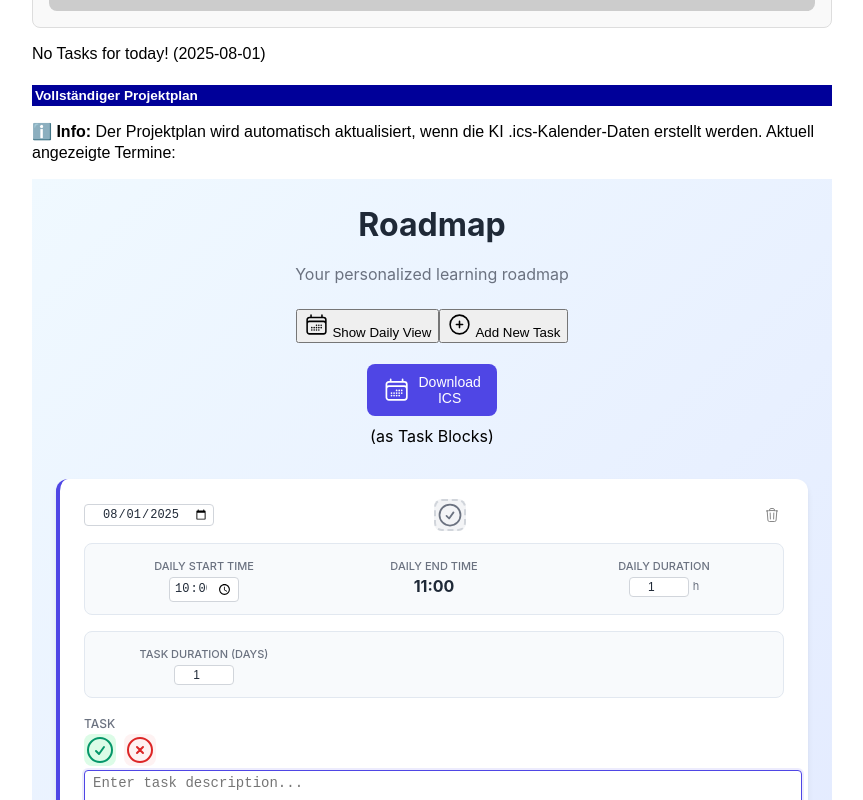
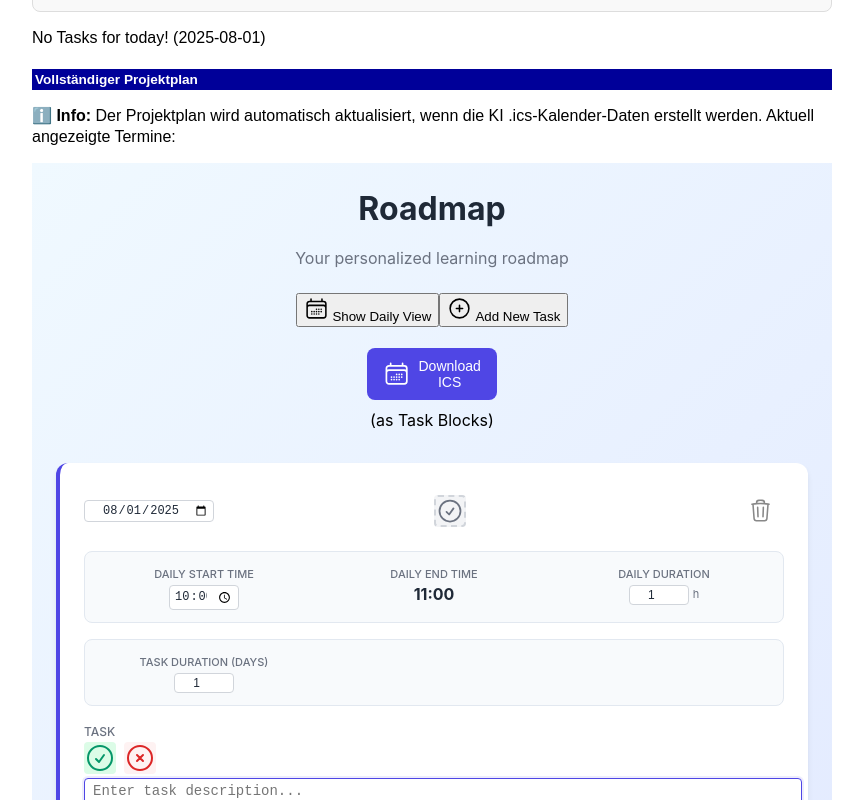
Before and after one commit to martin-wrede/targetx-interactive-2, a React (Vite) app: page /planner in a window 1280 px wide. Both pictures are taken after a click on the button "Add New Task". Shown: the part 147-947 px from the top of the page, without its empty margins (208-1071 px from the left). Built offline with nearby package versions, Linux system fonts and the light colour scheme.

Commit message:
trash can gross

```diff
--- a/src/components/chatbot/RoadmapEdit.css
+++ b/src/components/chatbot/RoadmapEdit.css
@@ -419,9 +419,9 @@
   flex-shrink: 0;
   padding: 0; /* Remove padding to rely on fixed size */
   border: none;
-  border-radius: 8px; /* Uniform rounded corners */
+  border-radius: 4px; /* Uniform rounded corners */
   cursor: pointer;
-  font-size: 16px; /* Uniform icon size */
+/*  font-size: 16px; /* Uniform icon size */
 
 }
 
--- a/src/components/chatbot/RoadmapEdit.jsx
+++ b/src/components/chatbot/RoadmapEdit.jsx
@@ -451,11 +451,14 @@ export default function Roadmap({ roadmapData, onRoadmapUpdate, titleDisplay2, t
                 <button
                     onClick={() => showDeleteConfirmation(item)}
                     className="icon-button delete-button"
+                    style={{width:"48px", height:"48px"
+
+                    }}
                     title="Delete"
                     disabled={isNew || item.isExpanded}
                 >
                     <TrashOutline
-                         style={{width:"30px"}}
+                         style={{width:"25px"}}
                     className="h-5 w-5" />
                 </button>
               </div>
```
